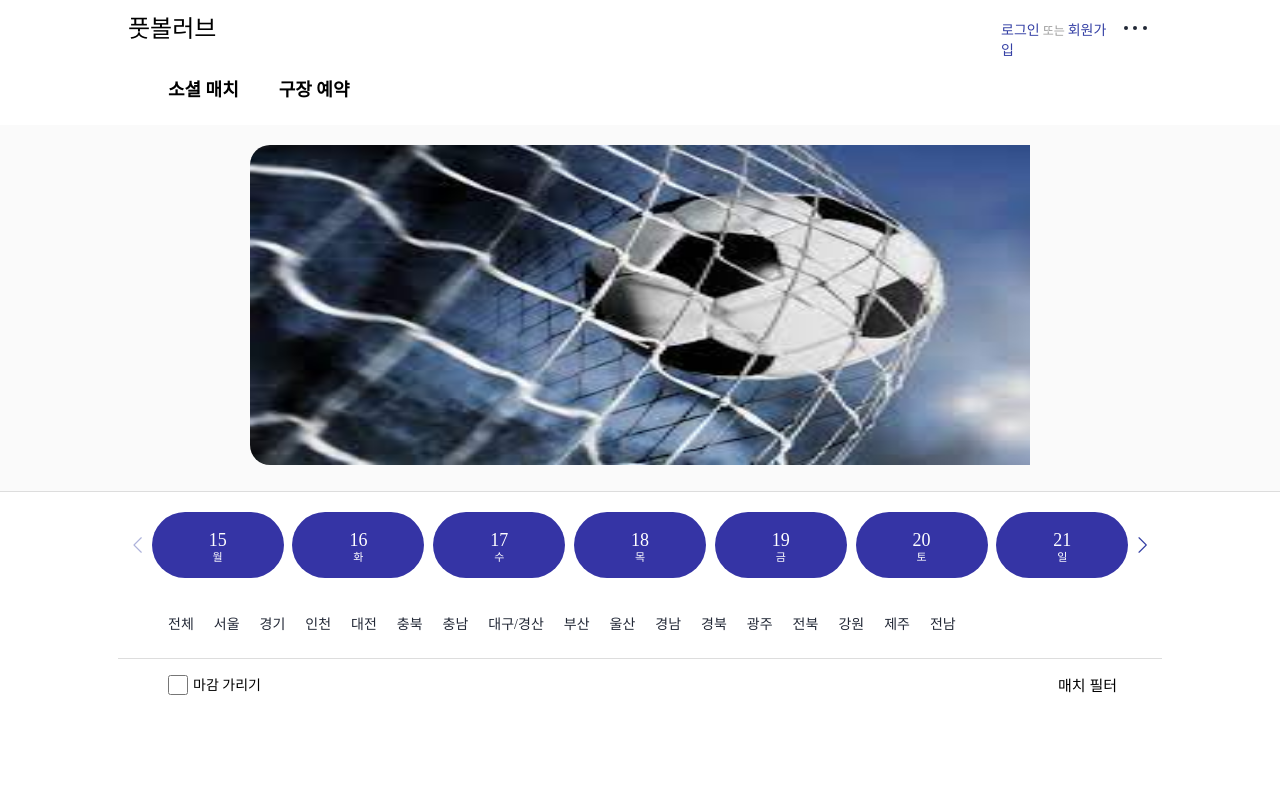
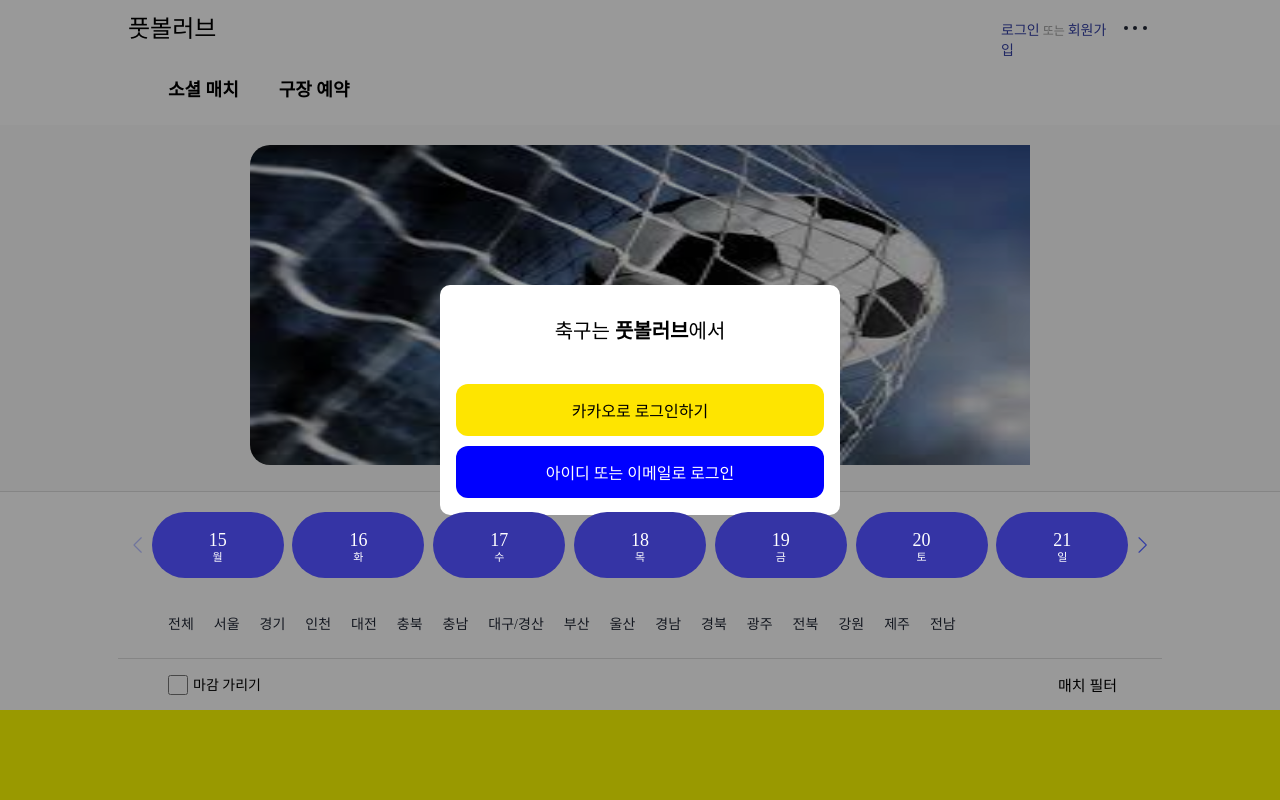
Before and after one commit to pjh612/FootBall_Love, a React (Create React App) app in the folder front/: page / in a window 1280 px wide. Both pictures are taken after a click on the element "로그인". Shown: the top 800 px of the page. Built offline with nearby package versions, Linux system fonts and the light colour scheme.

Commit message:
[feat]Kakao Login구현

```diff
--- a/front/src/App.js
+++ b/front/src/App.js
@@ -1,7 +1,8 @@
 import Navbar from "./Navbar";
-import Navbar2 from "./Navbar2";
-import Carousel from "./Carousel";
+import Navbar2 from "./MainContainer/Navbar2";
+import Carousel from "./MainContainer/Carousel";
 import MainContainer from "./MainContainer/MainContainer";
+
 function App() {
   return (
     <div>
--- /dev/null
+++ b/front/src/AuthComponents/LoginModal.jsx
@@ -0,0 +1,75 @@
+import styled from "styled-components";
+
+
+const BackGround = styled.div`
+position: fixed;
+top:0;
+left:0;
+background-color: rgba(0,0,0,0.4);
+z-index: 10;
+height: 100vh;
+width: 100%;
+overflow-y: hidden;
+`;
+
+const ModalDiv = styled.div`
+    position: absolute;
+    background: white;
+    top: 50%;
+    left: 50%;
+    width: 400px;
+    height: 230px;
+    transform: translate(-50%, -50%);
+    border-radius: 10px;
+    z-index: 100;
+    text-align: center;
+`;
+
+const KakaoLogin = styled.div`
+    display: block;
+    position: relative;
+    width: 85%;
+    background: #FEE500;
+    font-size: 16px;
+    padding: 14px 14px;
+    margin: 10px auto;
+    text-align: center;
+    border-radius: 12px;
+`;
+
+const FootBallLoveLogin = styled.div`
+    display: block;
+    position: relative;
+    width: 85%;
+    background: blue;
+    font-size: 16px;
+    padding: 14px 14px;
+    margin: 10px auto;
+    text-align: center;
+    border-radius: 12px;
+    color: white;
+`;
+
+const Span = styled.span`
+    font-size: 20px;
+    margin-top: 30px;
+    display: inline-block;
+    margin-bottom: 30px;
+`;
+
+
+function LoginModal({CloseModal}) {
+
+    return(
+        <>
+        <ModalDiv>
+            <Span>축구는 <b>풋볼러브</b>에서</Span>
+            <KakaoLogin>카카오로 로그인하기</KakaoLogin>
+            <FootBallLoveLogin>아이디 또는 이메일로 로그인</FootBallLoveLogin>
+        </ModalDiv>
+        <BackGround onClick={() => CloseModal()}></BackGround>
+        </>
+    )
+}
+
+export default LoginModal;
--- a/front/src/Carousel.jsx
+++ b/front/src/MainContainer/Carousel.jsx
@@ -1,6 +1,6 @@
 import React,{useEffect} from "react";
 import styled from "styled-components";
-import {slider}from "./utils.js";
+import {slider}from "../utils.js";
 
 const CarouselContainer = styled.div`
     background-color : #fafafa;
--- a/front/src/MainContainer/MainContainer.jsx
+++ b/front/src/MainContainer/MainContainer.jsx
@@ -1,8 +1,14 @@
 
 import React,{ useState} from "react";
 import DateCarousel from './DateCarousel';
-import Filter from './Filter';
+import Filter from './LocalFilter';
+import styled from 'styled-components';
 
+const TestDiv = styled.div`
+    width:100vw;
+    height: 50vh;
+    background: yellow;
+`;
 
 export default function MainContainer() {
     const [dateBtnInfo, setDateBtnInfo] = useState({
@@ -14,6 +20,7 @@ export default function MainContainer() {
         <div>
        <DateCarousel dateBtnInfo={dateBtnInfo} setDateBtnInfo={setDateBtnInfo}></DateCarousel>
        <Filter></Filter>
+       <TestDiv></TestDiv>
        </div>
     )
 }
--- a/front/src/Navbar.jsx
+++ b/front/src/Navbar.jsx
@@ -1,5 +1,6 @@
-import React from "react";
+import React, {useState} from "react";
 import styled from "styled-components";
+import LoginModal from './AuthComponents/LoginModal';
 
 const NavbarContainer = styled.div`
   margin: 0;
@@ -99,6 +100,13 @@ display: inline-block;
 
 
 export default function Navbar() {
+    const [openLoginModal, setOpenLoginModal] = useState(false);
+    const openModal = () => {
+        setOpenLoginModal(true);
+    }
+    const closeModal = () => {
+        setOpenLoginModal(false);
+    }
     return(<NavbarContainer>
         <NavBarContainerCenter>
             <NavBarContainerLogo>
@@ -106,7 +114,8 @@ export default function Navbar() {
             </NavBarContainerLogo>
             <NavBarContainerUser>
                 <GoIn>
-                    <Login>로그인</Login>
+                    <Login onClick={() => openModal()}>로그인</Login>
+                    {openLoginModal && <LoginModal CloseModal={closeModal}></LoginModal>}
                     <And>또는</And>
                     <Join>회원가입</Join>
                 </GoIn>
--- a/front/src/index.css
+++ b/front/src/index.css
@@ -8,10 +8,9 @@
 html,
 body {
   width: 100vw;
-  height: 160vh;
   margin: 0;
   padding: 0;
-  overflow-x: hidden;
+  overflow: auto;
   /* background-image: url(https://meadlight.com/assets/images/texture.jpg); */
 }
 
```
Also changed, not shown: front/src/MainContainer/LocalFilter.jsx (renamed from front/src/MainContainer/Filter.jsx), front/src/MainContainer/Navbar2.jsx (renamed from front/src/Navbar2.jsx), front/src/assets/kakao.png (added).
